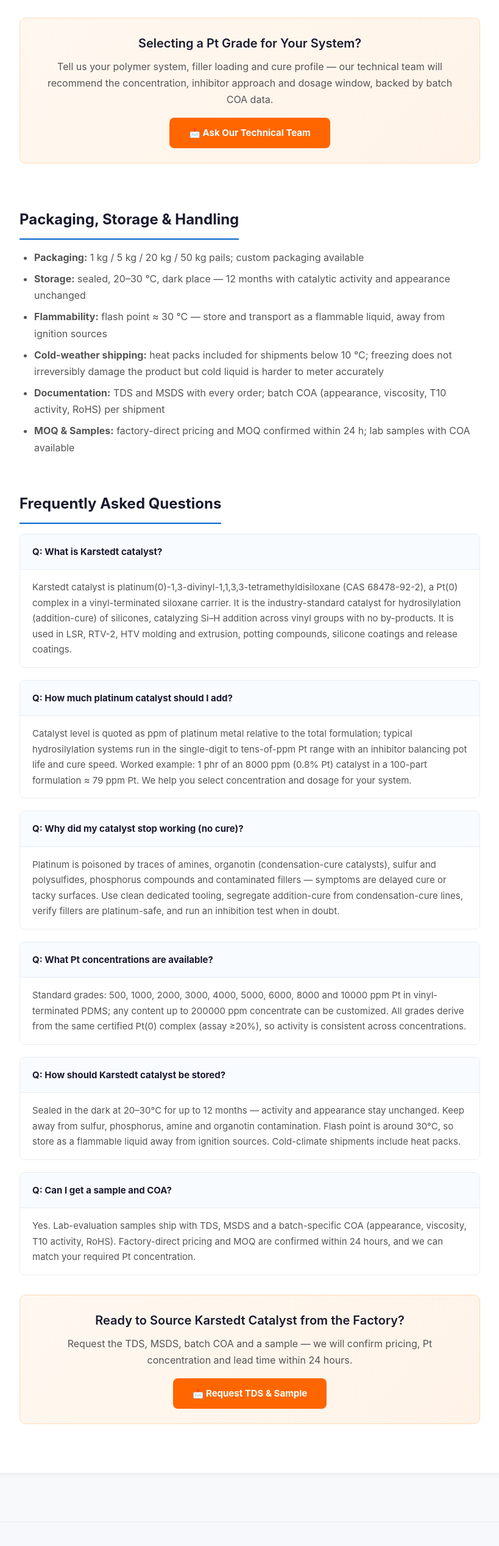
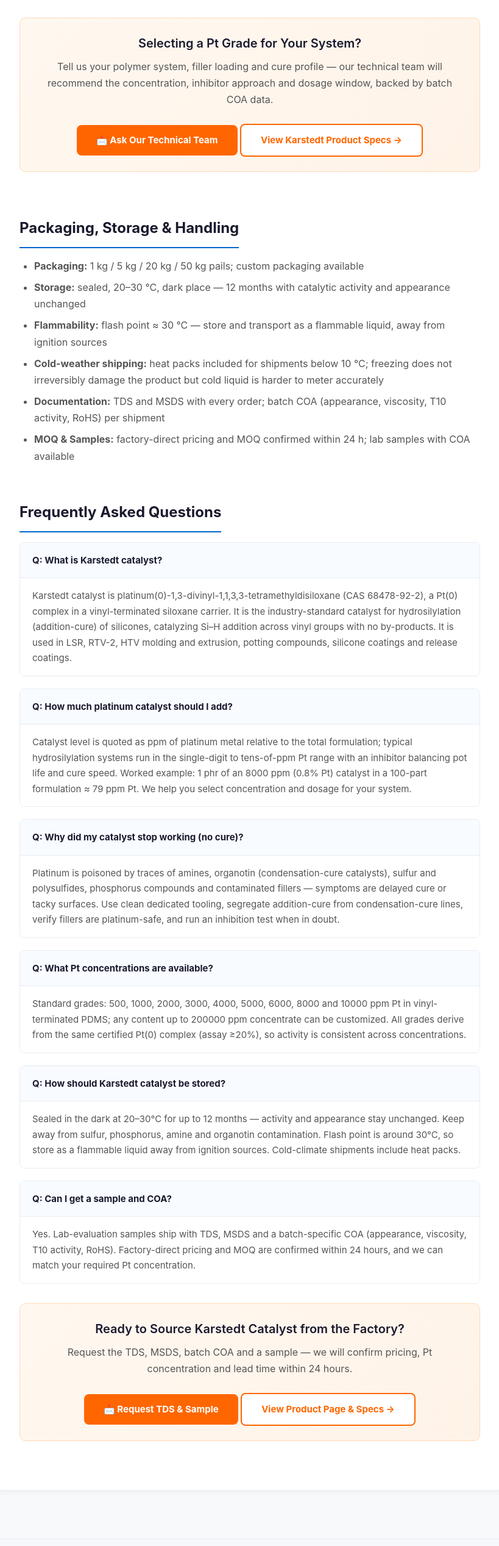
Before and after one commit to echo-moontech/ahmoon-website, a plain HTML site: page articles/karstedt-platinum-catalyst-technical-guide.html in a window 1280 px wide. Shown: the part 6349-8884 px from the top of the page at 61% size, without its empty margins (230-1049 px from the left). Drawn offline with Linux system fonts and the light colour scheme.

Commit message:
Add product page CTAs to top AI-visible guides (HMDSO, Karstedt)

```diff
--- a/articles/karstedt-platinum-catalyst-technical-guide.html
+++ b/articles/karstedt-platinum-catalyst-technical-guide.html
@@ -188,6 +188,8 @@
         .cta-inline p { margin: 0 0 16px; color: var(--text-light); }
         .cta-btn { display: inline-block; background: var(--accent); color: #fff; padding: 12px 32px; border-radius: 8px; text-decoration: none; font-weight: 700; font-size: 15px; transition: background 0.2s; }
         .cta-btn:hover { background: #e55a00; }
+        .cta-btn.secondary { background: #fff; color: var(--accent); border: 2px solid var(--accent); margin-top: 10px; }
+        .cta-btn.secondary:hover { background: var(--accent); color: #fff; }
 
         .faq-item { margin-bottom: 20px; border: 1px solid var(--border); border-radius: 8px; overflow: hidden; }
         .faq-q { background: #f8fbff; padding: 16px 20px; font-weight: 700; font-size: 15px; color: var(--text); cursor: default; }
@@ -363,6 +365,7 @@
                     <h3>Selecting a Pt Grade for Your System?</h3>
                     <p>Tell us your polymer system, filler loading and cure profile — our technical team will recommend the concentration, inhibitor approach and dosage window, backed by batch COA data.</p>
                     <a href="mailto:echo@ahmoontech.com?subject=Karstedt Catalyst Technical Consultation" class="cta-btn">📩 Ask Our Technical Team</a>
+                    <a href="/products/platinum-catalyst" class="cta-btn secondary">View Karstedt Product Specs →</a>
                 </div>
 
                 <h2 id="packaging">Packaging, Storage &amp; Handling</h2>
@@ -412,6 +415,7 @@
                     <h3>Ready to Source Karstedt Catalyst from the Factory?</h3>
                     <p>Request the TDS, MSDS, batch COA and a sample — we will confirm pricing, Pt concentration and lead time within 24 hours.</p>
                     <a href="mailto:echo@ahmoontech.com?subject=Karstedt Catalyst TDS and Sample Request" class="cta-btn">📩 Request TDS &amp; Sample</a>
+                    <a href="/products/platinum-catalyst" class="cta-btn secondary">View Product Page &amp; Specs →</a>
                 </div>
 
             </div>
```
Also changed, not shown: articles/hmdso-hexamethyldisiloxane-technical-guide.html (+4 -0 lines).
